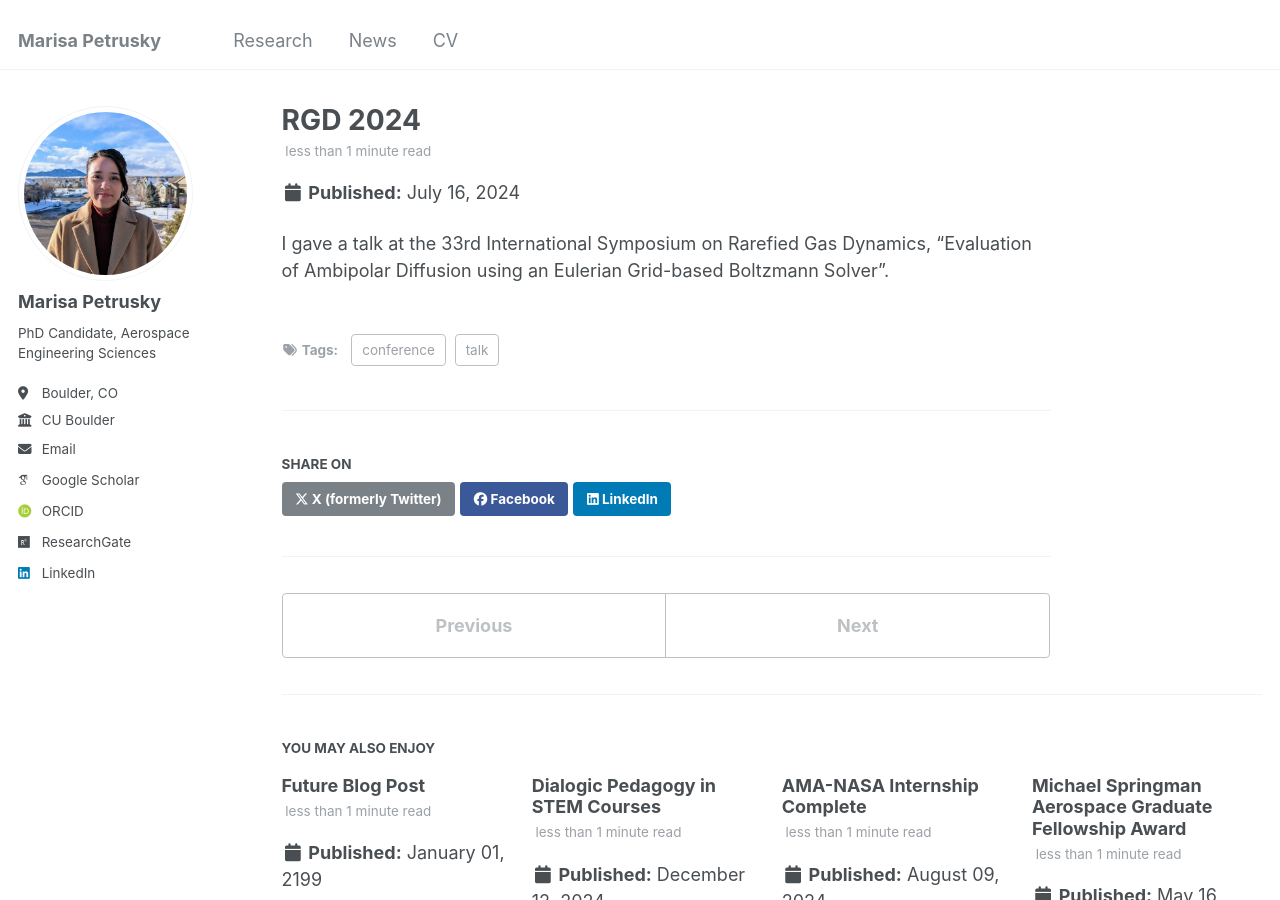
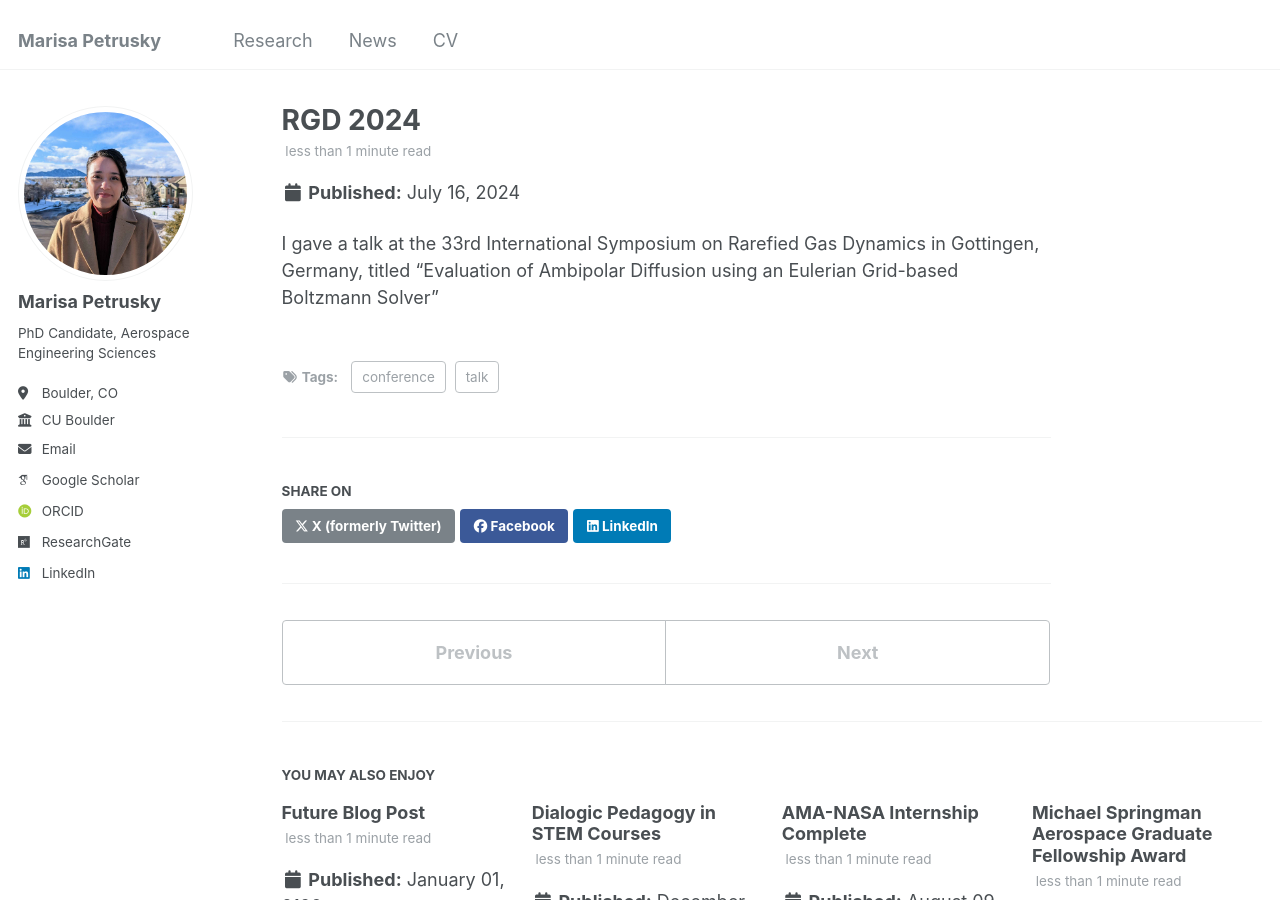
Before and after one commit to marisapetrusky/marisapetrusky.github.io, a Jekyll site: the page built from _posts/2024-07-16-blog-post-1.md, in a window 1280 px wide and 900 px high. Built offline with Jekyll 4.4.1, drawn with Linux system fonts in a browser that asks for light colours; some web fonts are replaced.

Commit message:
Update 2024-07-16-blog-post-1.md

```diff
--- a/_posts/2024-07-16-blog-post-1.md
+++ b/_posts/2024-07-16-blog-post-1.md
@@ -7,4 +7,4 @@ tags:
   - conference
 ---
 
-I gave a talk at the 33rd International Symposium on Rarefied Gas Dynamics, "Evaluation of Ambipolar Diffusion using an Eulerian Grid-based Boltzmann Solver".
+I gave a talk at the 33rd International Symposium on Rarefied Gas Dynamics in Gottingen, Germany, titled "Evaluation of Ambipolar Diffusion using an Eulerian Grid-based Boltzmann Solver"
```
